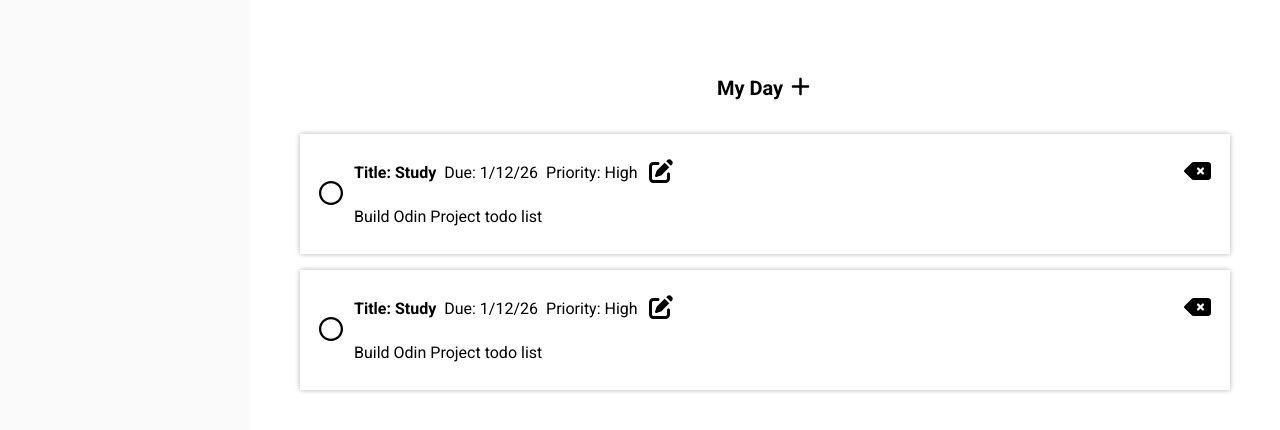
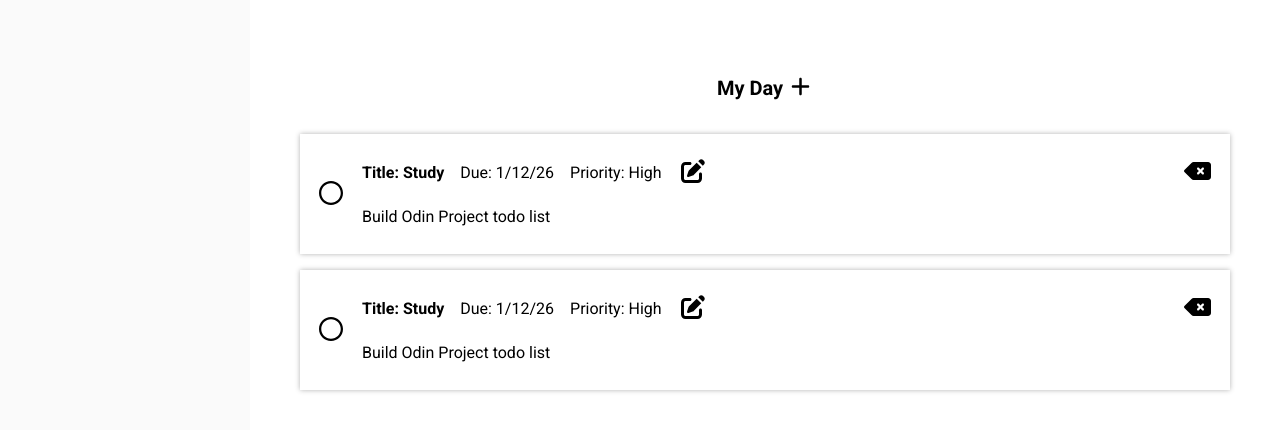
Before and after one commit to veiledjune/odin-todo-list, a website built with webpack: page src/index.html in a window 1280 px wide. Shown: the part 106-536 px from the top of the page. Built offline with nearby package versions, Linux system fonts and the light colour scheme.

Commit message:
style: Increase todo card grid spacing
Increase spacing between elements for a better visual appearance

```diff
--- a/src/styles.css
+++ b/src/styles.css
@@ -133,7 +133,7 @@ body {
   display: grid;
   grid-template: 1fr 1fr / min-content min-content min-content min-content min-content 1fr;
   align-items: center;
-  column-gap: 0.5em;
+  column-gap: 1em;
   white-space: nowrap;
 }
 
```
